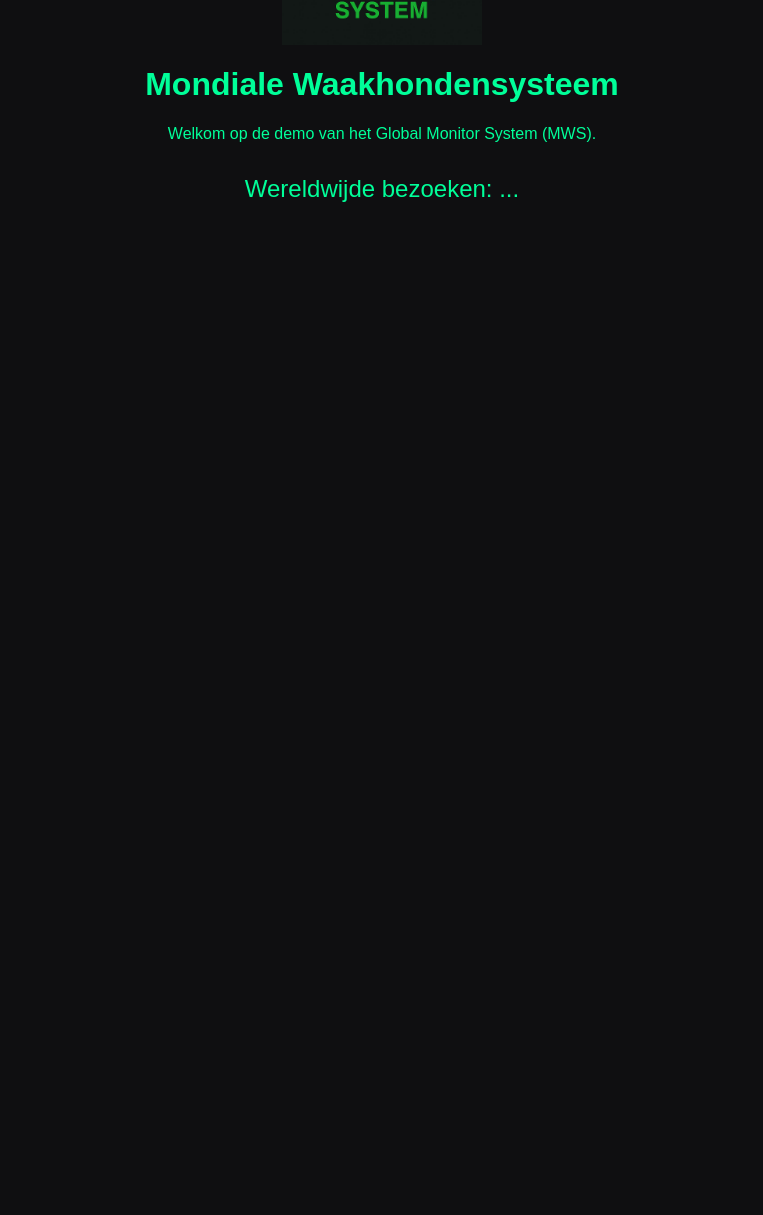
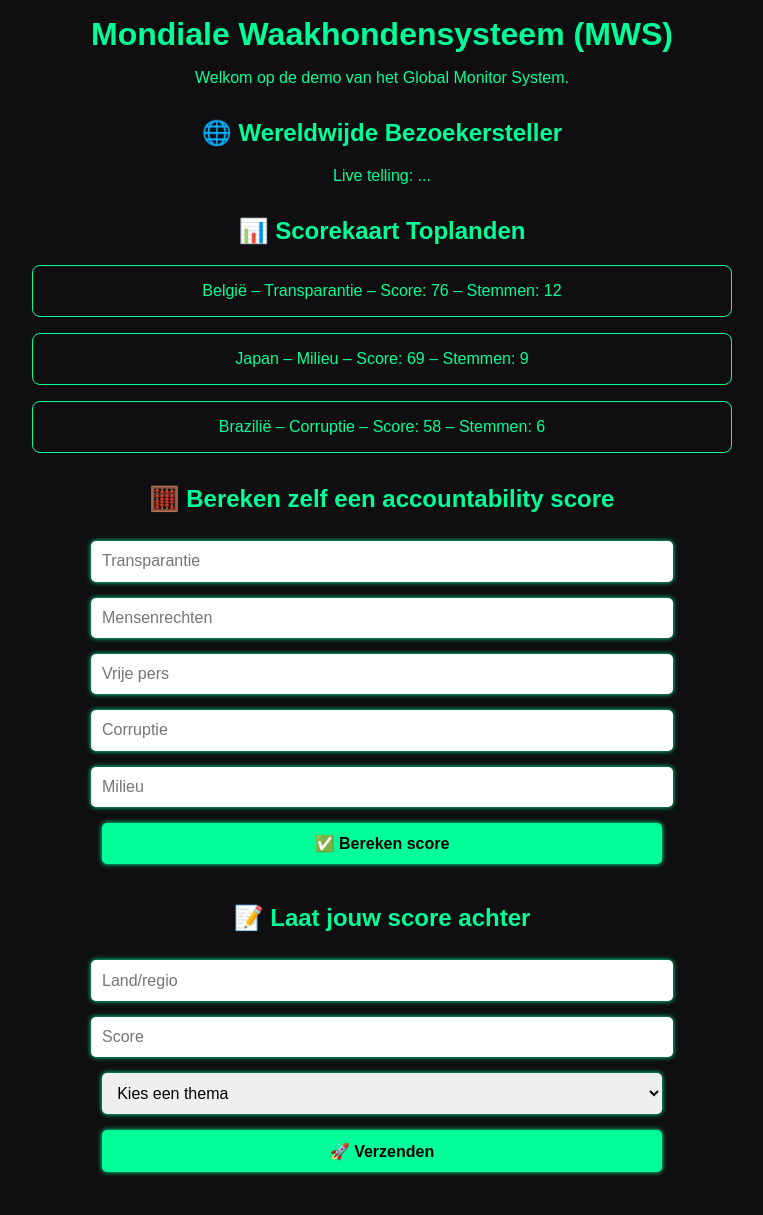
Before and after one commit to MSW-Global/msw-global, a plain HTML site: page index.html in a window 1280 px wide. Shown: the part 211-1426 px from the top of the page, without its empty margins (258-1021 px from the left). Before the commit the page ends 800 px from the top, so only its background shows below. Drawn offline with Linux system fonts and the light colour scheme; no server answers.

Commit message:
Add files via upload

```diff
--- a/index.html
+++ b/index.html
@@ -3,23 +3,93 @@
 <html lang="nl">
 <head>
   <meta charset="UTF-8">
-  <title>MWS Demo - Global Counter</title>
+  <title>MWS Demo - Volledige Versie</title>
   <style>
     body { background: #0f0f11; color: #00ff99; font-family: Arial, sans-serif; padding: 2rem; text-align: center; }
-    .counter { font-size: 1.5rem; margin-top: 2rem; }
-    img { max-width: 200px; margin: 1rem auto; display: block; }
+    h1 { font-size: 2rem; margin-bottom: 1rem; }
+    section { margin: 2rem auto; max-width: 700px; }
+    .card { border: 1px solid #00ff99; padding: 1rem; margin: 1rem 0; border-radius: 0.5rem; }
+    img { max-width: 150px; display: block; margin: 1rem auto; }
+    input, select, button {
+      margin: 0.5rem;
+      padding: 0.7rem;
+      font-size: 1rem;
+      width: 80%;
+      border-radius: 5px;
+      border: none;
+      box-shadow: 0 0 5px #00ff99;
+    }
+    button {
+      background-color: #00ff99;
+      color: #000;
+      font-weight: bold;
+      cursor: pointer;
+    }
+    input:focus, select:focus {
+      outline: none;
+      box-shadow: 0 0 10px #00ff99;
+    }
   </style>
 </head>
 <body>
   <img src="MWS_logo_compressed_under1MB.jpg" alt="MWS Logo">
-  <h1>Mondiale Waakhondensysteem</h1>
-  <p>Welkom op de demo van het Global Monitor System (MWS).</p>
-  <div class="counter">
-    Wereldwijde bezoeken: <span id="globalCounter">...</span>
-  </div>
+  <h1>Mondiale Waakhondensysteem (MWS)</h1>
+  <p>Welkom op de demo van het Global Monitor System.</p>
+
+  <section>
+    <h2>🌐 Wereldwijde Bezoekersteller</h2>
+    <p>Live telling: <span id="globalCounter">...</span></p>
+  </section>
+
+  <section>
+    <h2>📊 Scorekaart Toplanden</h2>
+    <div class="card">België – Transparantie – Score: 76 – Stemmen: 12</div>
+    <div class="card">Japan – Milieu – Score: 69 – Stemmen: 9</div>
+    <div class="card">Brazilië – Corruptie – Score: 58 – Stemmen: 6</div>
+  </section>
+
+  <section>
+    <h2>🧮 Bereken zelf een accountability score</h2>
+    <form onsubmit="event.preventDefault(); calcScore();">
+      <input type="number" min="0" max="20" placeholder="Transparantie" id="t" required><br>
+      <input type="number" min="0" max="20" placeholder="Mensenrechten" id="m" required><br>
+      <input type="number" min="0" max="20" placeholder="Vrije pers" id="v" required><br>
+      <input type="number" min="0" max="20" placeholder="Corruptie" id="c" required><br>
+      <input type="number" min="0" max="20" placeholder="Milieu" id="e" required><br>
+      <button type="submit">✅ Bereken score</button>
+    </form>
+    <p id="resultaat" style="font-size: 1.2rem; margin-top: 1rem;"></p>
+  </section>
+
+  <section>
+    <h2>📝 Laat jouw score achter</h2>
+    <form onsubmit="event.preventDefault(); alert('✅ Score ingezonden!');">
+      <input type="text" placeholder="Land/regio" required><br>
+      <input type="number" min="0" max="100" placeholder="Score" required><br>
+      <select required>
+        <option value="">Kies een thema</option>
+        <option>Transparantie</option>
+        <option>Mensenrechten</option>
+        <option>Vrije pers</option>
+        <option>Corruptie</option>
+        <option>Milieu</option>
+      </select><br>
+      <button type="submit">🚀 Verzenden</button>
+    </form>
+  </section>
 
   <script>
-    fetch('https://api.countapi.xyz/hit/mwsdemo/visits')
+    function calcScore() {
+      let t = parseInt(document.getElementById('t').value) || 0;
+      let m = parseInt(document.getElementById('m').value) || 0;
+      let v = parseInt(document.getElementById('v').value) || 0;
+      let c = parseInt(document.getElementById('c').value) || 0;
+      let e = parseInt(document.getElementById('e').value) || 0;
+      let totaal = t + m + v + c + e;
+      document.getElementById('resultaat').innerText = "Jouw score: " + totaal + "/100";
+    }
+
+    fetch('https://api.countapi.xyz/hit/mwsdemo/fullversion')
       .then(response => response.json())
       .then(data => {
         document.getElementById('globalCounter').innerText = data.value;
```
